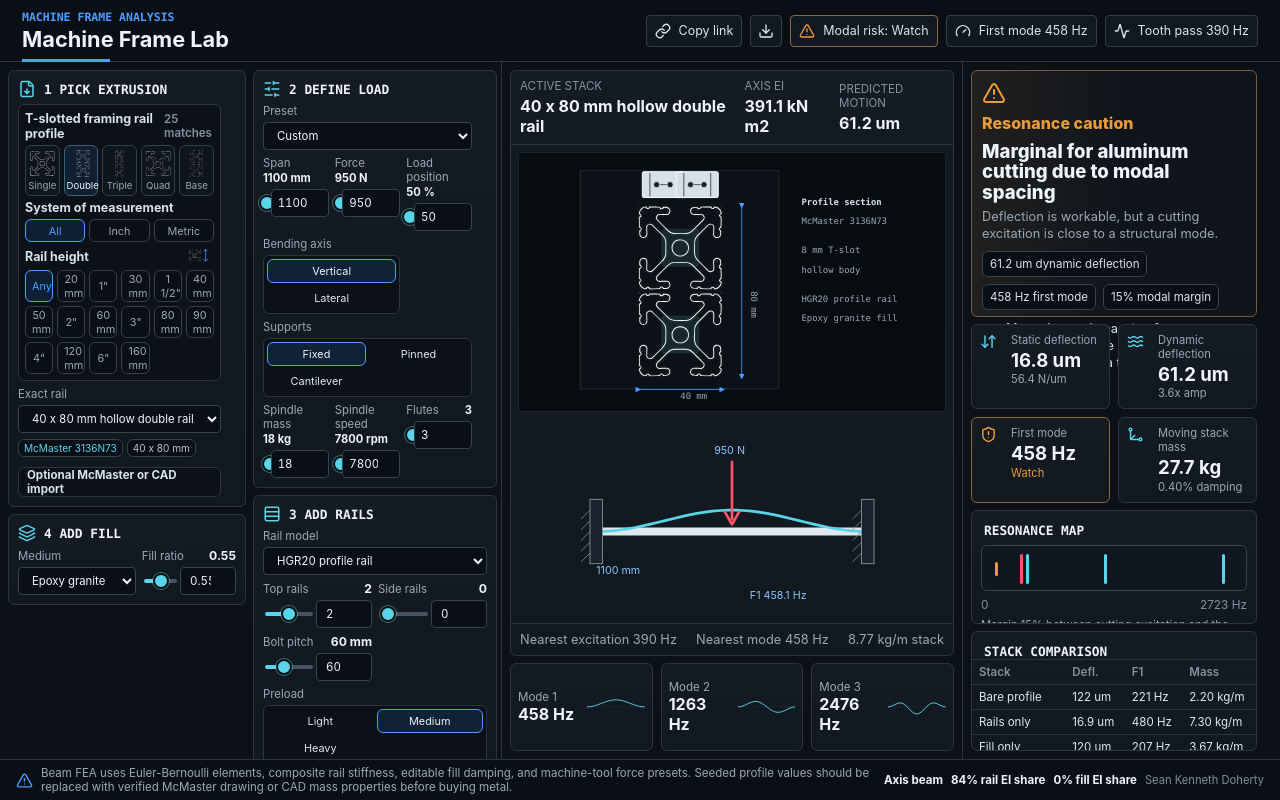
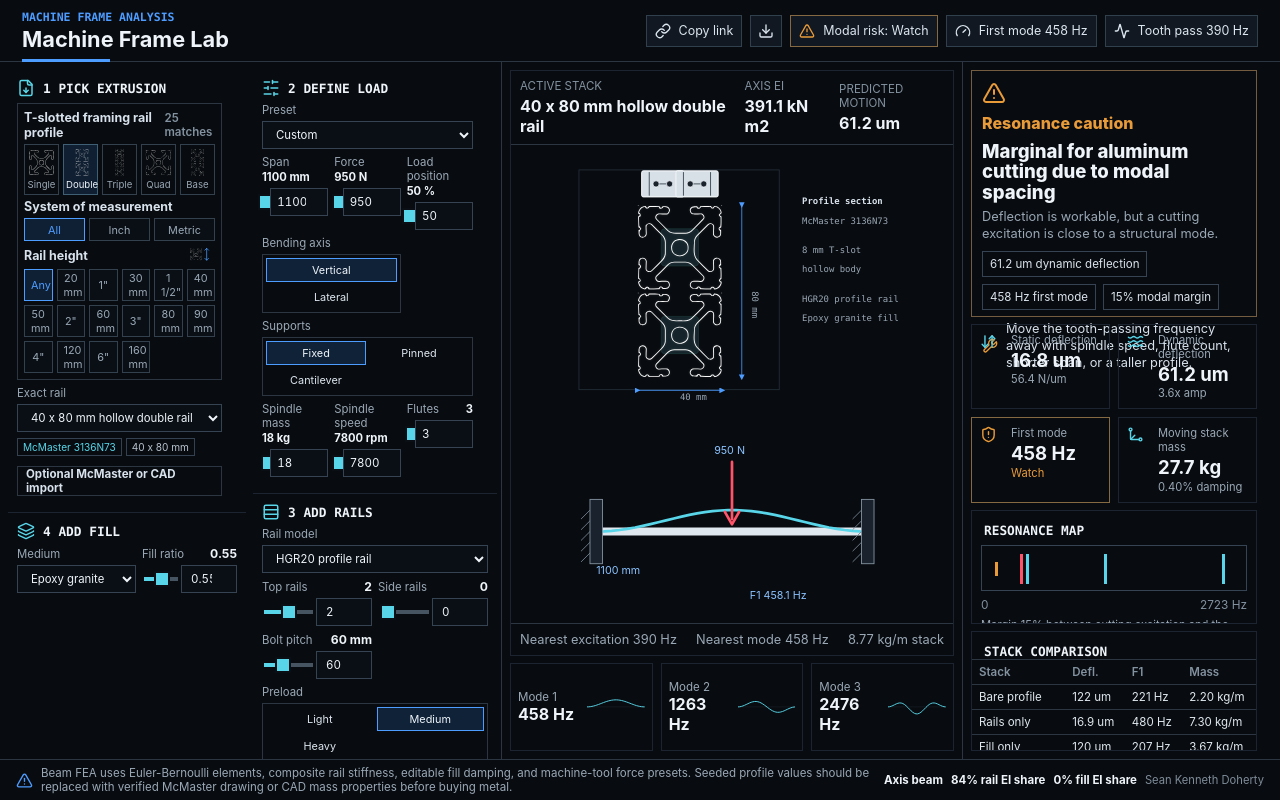
Before and after one commit to seankd3/machine-frame-lab, a React (Vite) app: page / in a window 1280 px wide. Built offline with nearby package versions, Linux system fonts and the light colour scheme.

Commit message:
Flatten workstation UI surfaces

```diff
--- a/src/styles.css
+++ b/src/styles.css
@@ -1,8 +1,8 @@
 :root {
   color-scheme: dark;
   --bg: #080b0f;
-  --panel: #111820;
-  --panel-2: #17202a;
+  --panel: transparent;
+  --panel-2: transparent;
   --line: #2b3642;
   --line-soft: #1b2430;
   --text: #eef4fa;
@@ -26,14 +26,17 @@
   box-sizing: border-box;
 }
 
+*,
+*::before,
+*::after {
+  border-radius: 0 !important;
+}
+
 body {
   margin: 0;
   min-width: 320px;
   min-height: 100vh;
-  background:
-    radial-gradient(circle at 52% 0, rgba(77, 156, 255, 0.075), transparent 32%),
-    linear-gradient(180deg, rgba(255, 255, 255, 0.025), rgba(255, 255, 255, 0)),
-    var(--bg);
+  background: var(--bg);
 }
 
 button,
@@ -67,7 +70,7 @@ button:disabled {
   justify-content: space-between;
   gap: 18px;
   border-bottom: 1px solid var(--line);
-  background: #0a0f15;
+  background: var(--bg);
 }
 
 .header-bar::after {
@@ -166,10 +169,9 @@ h2 {
   padding: 0 10px;
   z-index: 10;
   border: 1px solid var(--terminal);
-  border-radius: 4px;
   color: var(--text);
   background: #090f15;
-  box-shadow: 0 16px 38px rgba(0, 0, 0, 0.38);
+  box-shadow: none;
 }
 
 .risk-low {
@@ -206,7 +208,7 @@ h2 {
 
 .panel,
 .stage {
-  background: #0c1117;
+  background: var(--bg);
 }
 
 .panel {
@@ -262,18 +264,21 @@ h2 {
 .mode-strip article,
 .resonance-map,
 .comparison-table {
-  border: 1px solid var(--line);
-  border-radius: 6px;
-  background:
-    linear-gradient(180deg, rgba(255, 255, 255, 0.012), transparent),
-    var(--panel);
+  border: 1px solid var(--line-soft);
+  background: transparent;
 }
 
 .panel-section {
+  border-width: 1px 0 0;
   padding: 13px;
   display: flex;
   flex-direction: column;
   gap: 12px;
+}
+
+.profile-column .panel-section:first-child,
+.setup-column .panel-section:first-child {
+  border-top: 0;
 }
 
 .section-title {
@@ -318,7 +323,6 @@ textarea,
   width: 100%;
   color: var(--text);
   border: 1px solid #354352;
-  border-radius: 4px;
   background: #090f15;
   outline: none;
 }
@@ -340,7 +344,9 @@ select:focus,
 textarea:focus,
 .number-input:focus {
   border-color: var(--terminal);
-  box-shadow: 0 0 0 2px rgba(77, 156, 255, 0.18);
+  box-shadow: none;
+  outline: 1px solid var(--terminal);
+  outline-offset: -2px;
 }
 
 .number-row {
@@ -360,7 +366,6 @@ input[type="range"] {
 
 input[type="range"]::-webkit-slider-runnable-track {
   height: 4px;
-  border-radius: 99px;
   background: linear-gradient(
     90deg,
     var(--cyan) 0 var(--range-progress),
@@ -374,20 +379,17 @@ input[type="range"]::-webkit-slider-thumb {
   height: 16px;
   margin-top: -6px;
   border: 2px solid #0a0f15;
-  border-radius: 50%;
   background: var(--cyan);
-  box-shadow: 0 0 0 1px rgba(102, 227, 208, 0.45);
+  box-shadow: none;
 }
 
 input[type="range"]::-moz-range-track {
   height: 4px;
-  border-radius: 99px;
   background: #465462;
 }
 
 input[type="range"]::-moz-range-progress {
   height: 4px;
-  border-radius: 99px;
   background: var(--cyan);
 }
 
@@ -395,9 +397,8 @@ input[type="range"]::-moz-range-thumb {
   width: 14px;
   height: 14px;
   border: 2px solid #0a0f15;
-  border-radius: 50%;
   background: var(--cyan);
-  box-shadow: 0 0 0 1px rgba(102, 227, 208, 0.45);
+  box-shadow: none;
 }
 
 .unit {
@@ -411,8 +412,7 @@ input[type="range"]::-moz-range-thumb {
   gap: 4px;
   padding: 4px;
   border: 1px solid var(--line);
-  border-radius: 6px;
-  background: #0b1117;
+  background: transparent;
 }
 
 .segmented button,
@@ -420,7 +420,6 @@ input[type="range"]::-moz-range-thumb {
 .icon-button {
   min-height: 32px;
   border: 1px solid transparent;
-  border-radius: 6px;
   color: #dce5ee;
   background: transparent;
 }
@@ -469,9 +468,8 @@ input[type="range"]::-moz-range-thumb {
 .evidence-list span {
   padding: 5px 7px;
   border: 1px solid #344150;
-  border-radius: 6px;
   color: #b8c3cf;
-  background: #090f15;
+  background: transparent;
   font-size: 0.74rem;
 }
 
@@ -491,8 +489,7 @@ input[type="range"]::-moz-range-thumb {
 
 .import-details {
   border: 1px solid var(--line);
-  border-radius: 6px;
-  background: #0b1117;
+  background: transparent;
 }
 
 .import-details summary {
@@ -521,8 +518,7 @@ input[type="range"]::-moz-range-thumb {
   gap: 10px;
   padding: 10px;
   border: 1px solid var(--line);
-  border-radius: 6px;
-  background: #0b1117;
+  background: transparent;
 }
 
 .picker-row-title {
@@ -555,9 +551,8 @@ input[type="range"]::-moz-range-thumb {
   gap: 5px;
   padding: 8px 5px;
   border: 1px solid #33404d;
-  border-radius: 6px;
   color: #9aa8b6;
-  background: #0f151c;
+  background: transparent;
 }
 
 .shape-tile.active,
@@ -613,7 +608,6 @@ input[type="range"]::-moz-range-thumb {
 .height-chip-grid button {
   min-height: 31px;
   border: 1px solid #33404d;
-  border-radius: 6px;
   color: #9aa8b6;
   background: #090f15;
 }
@@ -660,9 +654,7 @@ input[type="range"]::-moz-range-thumb {
   gap: 14px;
   align-items: center;
   border-color: color-mix(in srgb, var(--verdict), var(--line) 62%);
-  background:
-    linear-gradient(90deg, color-mix(in srgb, var(--verdict), transparent 92%), transparent 52%),
-    #10151c;
+  background: transparent;
 }
 
 .verdict-ready {
@@ -716,9 +708,8 @@ input[type="range"]::-moz-range-thumb {
 .verdict-reasons span {
   padding: 6px 8px;
   border: 1px solid #354352;
-  border-radius: 6px;
   color: #dce5ee;
-  background: #090f15;
+  background: transparent;
   font-size: 0.76rem;
 }
 
@@ -785,13 +776,12 @@ input[type="range"]::-moz-range-thumb {
 }
 
 .cad-cutaway {
-  border: 1px solid var(--line-soft);
-  border-radius: 4px;
-  background: #070c11;
+  border: 0;
+  background: transparent;
 }
 
 .cad-plate {
-  fill: #0b1117;
+  fill: transparent;
   stroke: #25313b;
   stroke-width: 1;
 }
@@ -853,7 +843,7 @@ input[type="range"]::-moz-range-thumb {
 }
 
 .axis-grid {
-  fill: #0b1117;
+  fill: transparent;
   stroke: var(--line-soft);
   stroke-width: 1;
 }
@@ -1017,8 +1007,7 @@ input[type="range"]::-moz-range-thumb {
   height: 78px;
   margin: 12px;
   border: 1px solid #354352;
-  border-radius: 6px;
-  background: #101721;
+  background: transparent;
 }
 
 .mode-marker,
@@ -1027,7 +1016,6 @@ input[type="range"]::-moz-range-thumb {
   top: 13px;
   width: 3px;
   height: 52px;
-  border-radius: 4px;
 }
 
 .mode-marker {
@@ -1092,7 +1080,7 @@ input[type="range"]::-moz-range-thumb {
   align-items: center;
   gap: 12px;
   border-top: 1px solid var(--line);
-  background: #0a0f15;
+  background: var(--bg);
   color: #9aa8b6;
   font-size: 0.82rem;
 }
```
Also changed, not shown: 4 other files (tests, documents, lock files or other folders).
